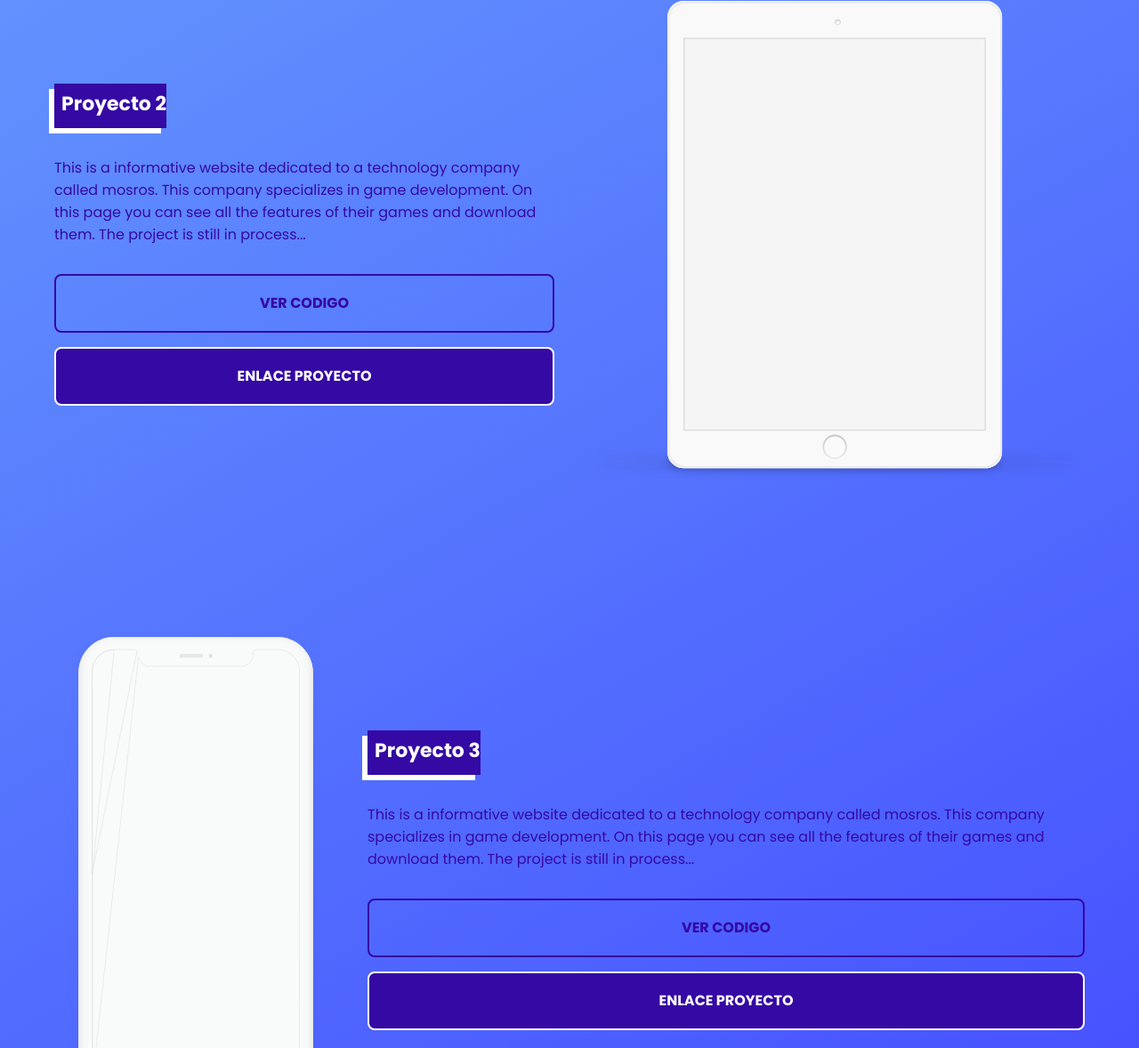
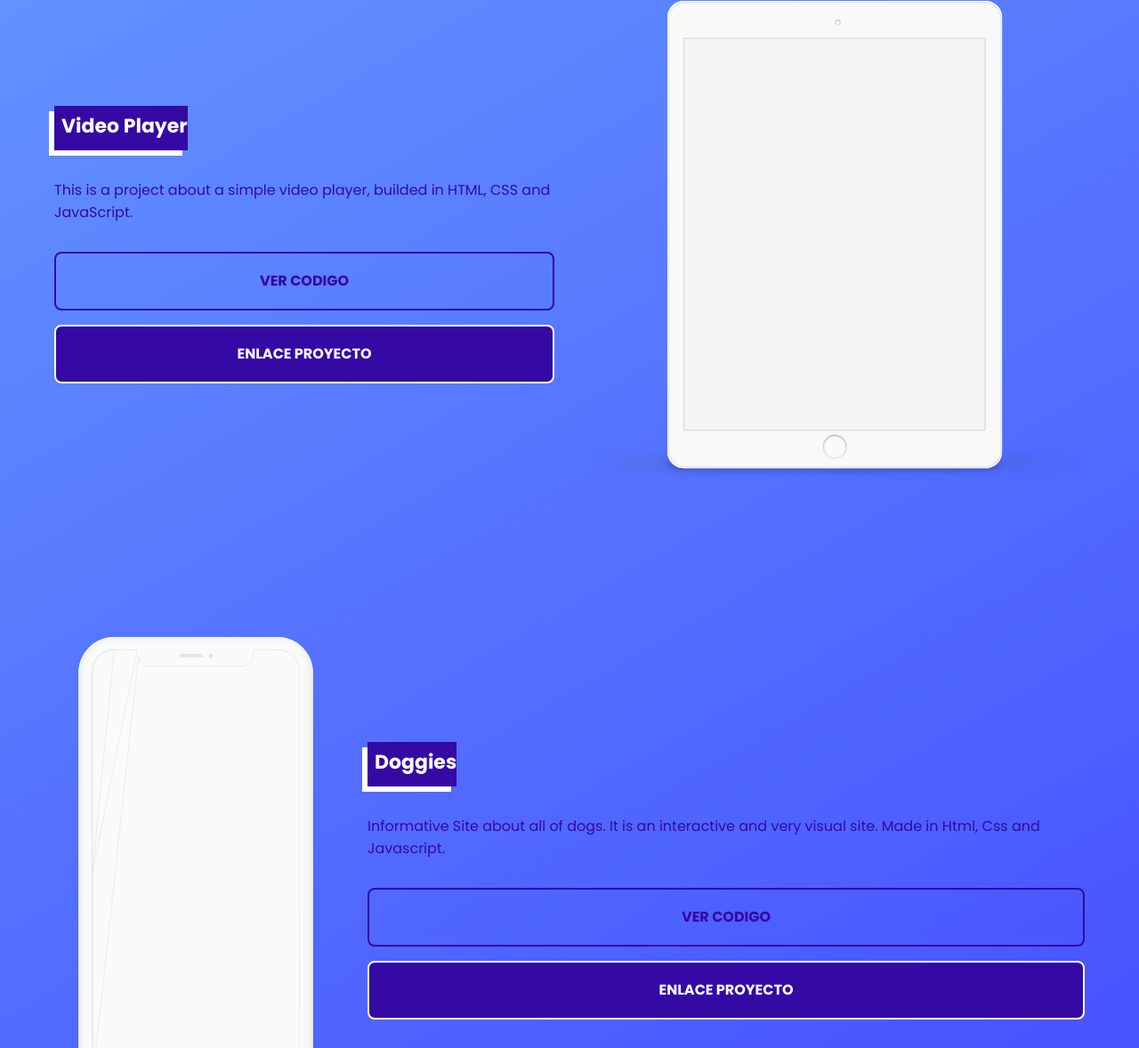
Before and after one commit to AngelVelasco1/My_Portfolio, a plain HTML site: page index.html in a window 1280 px wide. Shown: the part 2782-3960 px from the top of the page at 89% size. Drawn offline with nearby package versions, Linux system fonts and the light colour scheme.

Commit message:
Add files via upload

```diff
--- a/index.html
+++ b/index.html
@@ -1,5 +1,6 @@
 <!DOCTYPE html>
 <html lang="en">
+
 <head>
   <meta charset="UTF-8" />
   <meta http-equiv="X-UA-Compatible" content="IE=edge" />
@@ -13,24 +14,25 @@
   <link href="https://fonts.googleapis.com/css2?family=Poppins:wght@400;700&display=swap" rel="stylesheet" />
   <link href="https://fonts.googleapis.com/css2?family=Oxygen:wght@300&display=swap" rel="stylesheet">
 </head>
+
 <body>
   <header class="header">
     <div class="wrapper">
       <div class="header-content">
-        <img class= "logo" src="./images/logo.png" width="80" alt="LOGO" />
-        <nav aria-label= "main-navegation" class="nav-menu">
+        <img class="logo" src="./images/logo.png" width="80" alt="LOGO" />
+        <nav aria-label="main-navegation" class="nav-menu">
           <ul>
             <li>
-              <a class= "main" href="#main">Quien Soy?</a>
+              <a class="main" href="#main">Quien Soy?</a>
             </li>
             <li>
-              <a class= "habilities" href= "#habilities">Habilidades</a>
+              <a class="habilities" href="#habilities">Habilidades</a>
             </li>
             <li>
-              <a class= "projects" href= "#projects">Proyectos</a>
+              <a class="projects" href="#projects">Proyectos</a>
             </li>
             <li>
-              <a class= "contact" href= "#contact">Hablemos</a>
+              <a class="contact" href="#contact">Hablemos</a>
             </li>
           </ul>
         </nav>
@@ -41,9 +43,9 @@
   </header>
   <div class="wrapper">
     <!-- Quien Soy? -->
-    <section aria-label= "main" class="profile" id= "main">
+    <section aria-label="main" class="profile" id="main">
       <div class="photo-profile">
-        <img src="images/foto-profile.png" width="338" height="330"/>
+        <img src="images/foto-profile.png" width="338" height="330" />
       </div>
       <div class="description">
         <h1>
@@ -60,20 +62,22 @@
           <a class="button-icon" href="mailto:angelgg2020@outlook.com">
             <img src="icons/icon-mail.svg" /></a>
 
-            <a class="button-icon" href="https://github.com/AngelVelasco1" target= "_blank">
+          <a class="button-icon" href="https://github.com/AngelVelasco1" target="_blank">
             <img src="icons/icon-github.svg" /></a>
 
-            <a class="button-icon" href="https://www.linkedin.com/in/angel-david-velasco-b67555210/" target= "_blank">
+          <a class="button-icon" href="https://www.linkedin.com/in/angel-david-velasco-b67555210/" target="_blank">
             <img src="icons/icon-linkendin.svg" /></a>
 
-          <a class="button-icon" href="https://www.instagram.com/angel_velascog/?fbclid=IwAR03-RjeIocGviqVKIO8RVpEp1qayr_6goW2OAdGt1z6C2kgFik1bveKuXQ" target= "_blank">
-            <img src= " icons/icon-instagram.svg" /></a>
+          <a class="button-icon"
+            href="https://www.instagram.com/angel_velascog/?fbclid=IwAR03-RjeIocGviqVKIO8RVpEp1qayr_6goW2OAdGt1z6C2kgFik1bveKuXQ"
+            target="_blank">
+            <img src=" icons/icon-instagram.svg" /></a>
         </div>
         <a href="" class="button">Descargar Curriculum</a>
       </div>
     </section>
     <!-- Habilidades (Por Terminar) -->
-    <section class= "habilities" id= "habilities">
+    <section class="habilities" id="habilities">
       <h3>Habilidades</h3>
       <div class="contenedor">
         <div class="galeria-port">
@@ -84,98 +88,99 @@
             </div>
           </div>
           <div class="imagen-port">
-                <img src="./images/css.svg"
-                    alt="">
+            <img src="./images/css.svg" alt="">
             <div class="hover-galeria">
               <p>CSS3 <br>(3 meses de experiencia)</p>
             </div>
           </div>
           <div class="imagen-port">
-                <img src="./images/js.svg"
-                    alt="">
+            <img src="./images/js.svg" alt="">
             <div class="hover-galeria">
               <p>JAVASCRIPT <br>(1 mes de experiencia)</p>
             </div>
           </div>
           <div class="imagen-port">
-                <img src="./images/bootstrap.svg"
-                    alt="">
+            <img src="./images/bootstrap.svg" alt="">
             <div class="hover-galeria">
               <p>BOOTSTRAP<br>(3 meses de experiencia)</p>
             </div>
           </div>
     </section>
     <!-- Introduccion a Proyectos -->
-    <section class= "intro-projects" id= "projects">
-      <h3>A lo largo de mi carrera como Frontend, he tenido el privilegio de trabajar <br> en proyectos retadores e increíbles</h3>
+    <section class="intro-projects" id="projects">
+      <h3>A lo largo de mi carrera como Frontend, he tenido el privilegio de trabajar <br> en proyectos retadores e
+        increíbles</h3>
       <p>Proyectos Destacados</p>
       <img src="./icons/arrow-down.svg" alt="">
     </section>
-    <div class= "testimonies">
+    <div class="testimonies">
       <div class="testimonies-image">
         <img src="images/macbook.svg" alt="">
       </div>
       <div class="testimonies-description">
-        <a class= "testimonies-title" href= "https://angelvelasco1.github.io/Adversite-Game/" target= "_blank">Game Arcade</a>
-        <p> This is a informative website dedicated to a technology company called mosros. This company specializes in game development. On this page you can see all the features of their games and download them. The project is still in process... </p>
-        <a class= "button dos" href="https://github.com/AngelVelasco1/Adversite-Game" target= "_blank">Ver Codigo</a>
-        <a class= "button" href="https://angelvelasco1.github.io/Adversite-Game/" target= "_blank">Enlace Proyecto</a>
+        <a class="testimonies-title" href="">Game Arcade</a>
+        <p> This is a informative website dedicated to a technology company called mosros. This company specializes in
+          game development. On this page you can see all the features of their games and download them. The project is
+          still in process... </p>
+        <a class="button dos" href="https://github.com/AngelVelasco1/Adversite-Game" target="_blank">Ver Codigo</a>
+        <a class="button" href="https://angelvelasco1.github.io/Adversite-Game/" target="_blank">Enlace Proyecto</a>
       </div>
     </div>
     <!-- Testimonios -->
-    <div class= "testimonies">
+    <div class="testimonies">
       <div class="testimonies-image">
         <img src="images/iPad.svg" alt="">
       </div>
       <div class="testimonies-description">
-        <a class= "testimonies-title" href= "">Proyecto 2</a>
-        <p> This is a informative website dedicated to a technology company called mosros. This company specializes in game development. On this page you can see all the features of their games and download them. The project is still in process... </p>
-        <a class= "button dos" href="https://github.com/AngelVelasco1/Adversite-Game" target= "_blank">Ver Codigo</a>
-        <a class= "button" href="" target= "_blank">Enlace Proyecto</a>
+        <a class="testimonies-title" href="">Video Player</a>
+        <p>This is a project about a simple video player, builded in HTML, CSS and JavaScript.</p>
+        <a class="button dos" href="https://github.com/AngelVelasco1/Video_Player" target="_blank">Ver Codigo</a>
+        <a class="button" href="https://angelvelasco1.github.io/Video_Player/" target="_blank">Enlace Proyecto</a>
       </div>
     </div>
 
-    <div class= "testimonies">
+    <div class="testimonies">
       <div class="testimonies-image">
         <img src="images/iphone.svg" alt="">
       </div>
       <div class="testimonies-description">
-        <a class= "testimonies-title" href= "">Proyecto 3</a>
-        <p> This is a informative website dedicated to a technology company called mosros. This company specializes in game development. On this page you can see all the features of their games and download them. The project is still in process... </p>
-        <a class= "button dos" href="https://github.com/AngelVelasco1/Adversite-Game" target= "_blank">Ver Codigo</a>
-        <a class= "button" href="" target= "_blank">Enlace Proyecto</a>
+        <a class="testimonies-title" href="">Doggies</a>
+        <p>Informative Site about all of dogs. It is an interactive and very visual site. Made in Html, Css and
+          Javascript. </p>
+        <a class="button dos" href="https://github.com/AngelVelasco1/Website-Dogs" target="_blank">Ver Codigo</a>
+        <a class="button" href="https://angelvelasco1.github.io/Website-Dogs/" target="_blank">Enlace Proyecto</a>
       </div>
     </div>
     <!-- Formulario de Contacto -->
-    <form action="" method= "GET" class= "form" id= "contact">
+    <form action="" method="GET" class="form" id="contact">
       <div class="form">
         <div class="form-content">
-  <h2 class= "form-title">Hablemos</h2>
+          <h2 class="form-title">Hablemos</h2>
           <p>Si está interesado en trabajar conmigo en su próximo proyecto, no dude en ponerse en contacto conmigo.</p>
-  <label for= "form-nombre">
+          <label for="form-nombre">
             Nombre Completo
-    <input required name= "nombre" id= "form-nombre" type="text" placeholder="Ana">
+            <input required name="nombre" id="form-nombre" type="text" placeholder= "Ana">
           </label>
 
-  <label for= "form-email">
+          <label for="form-email">
             Correo Electronico
-    <input required name= "email" id= "form-email" type="email" placeholder="Ana@example.com">
+            <input required name="email" id="form-email" type="email" placeholder="Ana@example.com">
           </label>
 
-  <label for= "form-mensaje">
+          <label for="form-mensaje">
             Mensaje
-    <textarea required placeholder= "Escribeme" name="mensaje" id="form-mensaje" cols="30" rows="7"></textarea>
+            <textarea required placeholder="Escribeme" name="mensaje" id="form-mensaje" cols="30" rows="7"></textarea>
 
           </label>
-  <button class= "button" type= "submit">Enviar Mensaje</button>
+          <button class="button" type="submit">Enviar Mensaje</button>
         </div>
     </form>
 
     <!-- Footer - Pie de pagina -->
-    <footer class= "footer">
+    <footer class="footer">
       <div class="footer-content">
         <div class="footer-logo">
-          <img class= "logo" src="./images/logo.png" width="80" alt="LOGO" />
+          <img class="logo" src="./images/logo.png" width="80" alt="LOGO" />
         </div>
         <div class="social-footer">
           <a class="button-icon" href="tel:3118490251">
@@ -184,18 +189,28 @@
           <a class="button-icon" href="mailto:angelgg2020@outlook.com">
             <img src="icons/icon-mail.svg" /></a>
 
-            <a class="button-icon" href="https://github.com/AngelVelasco1" target= "_blank">
+          <a class="button-icon" href="https://github.com/AngelVelasco1" target="_blank">
             <img src="icons/icon-github.svg" /></a>
 
-            <a class="button-icon" href="https://www.linkedin.com/in/angel-david-velasco-b67555210/" target= "_blank">
+          <a class="button-icon" href="https://www.linkedin.com/in/angel-david-velasco-b67555210/" target="_blank">
             <img src="icons/icon-linkendin.svg" /></a>
         </div>
-        <div class= "footer-copy">
+        <div class="footer-copy">
           <p>Hecho con el 💙 por Angel Velasco. </p>
           <p>©Copyright 2021 - Todos los derechos reservados</p>
         </div>
       </div>
     </footer>
   </div>
+  <!-- Javascript para funcionalidad del formulario -->
+  <script>
+    const $form= document.querySelector('#contact')
+    $form.addEventListener('submit', handleSubmit)
+
+    function handleSubmit(event) {
+      /* Evento para que no recargue la pagina al enviar el formulario */
+      event.preventDefault()
+    }
+  </script>
 </body>
 </html>
```
Lines whose indentation alone changed are shown as unchanged.
